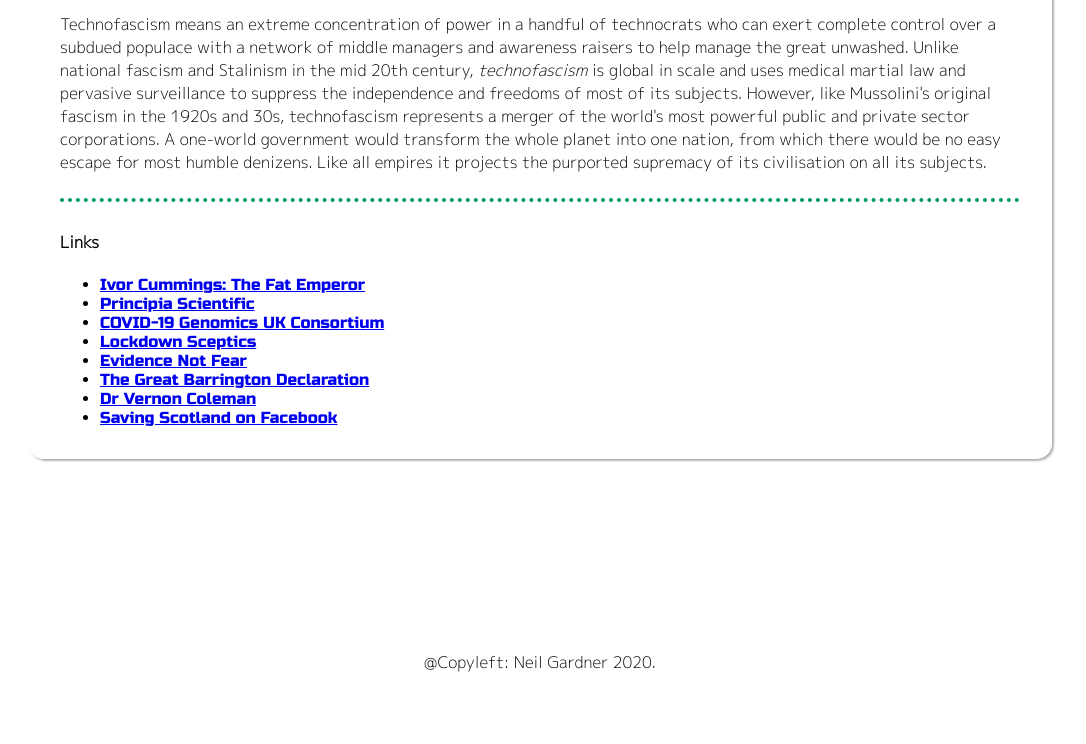
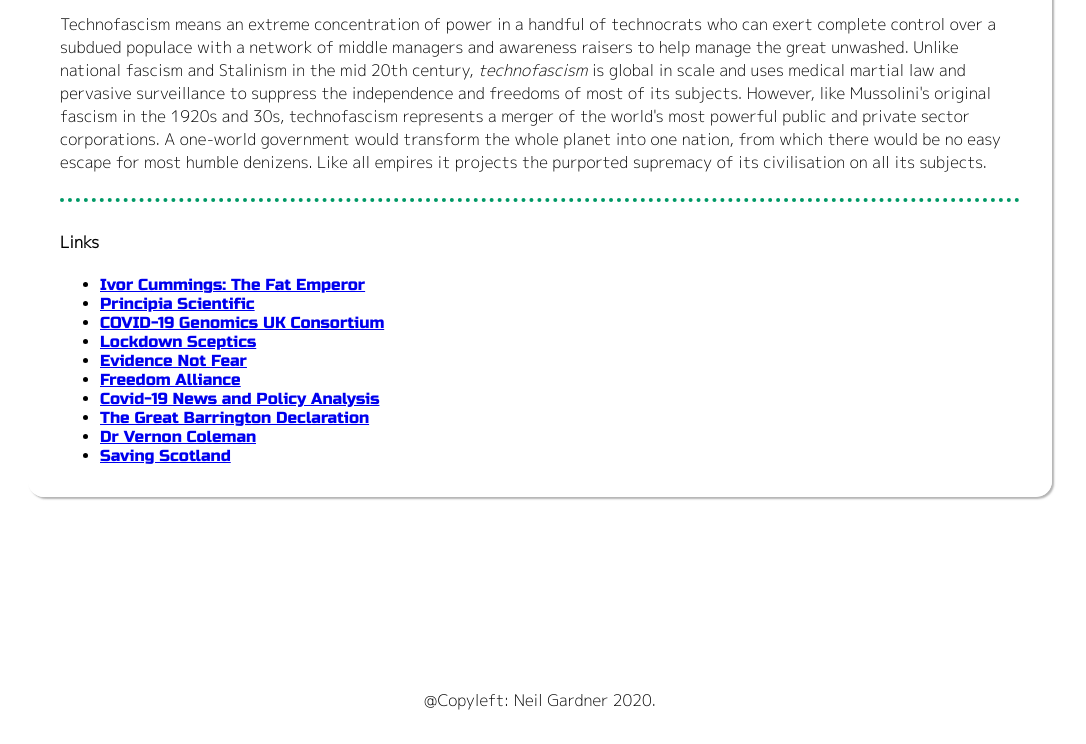
Before and after one commit to neilg63/resist-technofascism, a plain HTML site: page index.html in a window 1280 px wide. Shown: the part 1202-1946 px from the top of the page, without its empty margins (100-1186 px from the left). Before the commit the page ends 1908 px from the top, so only its background shows below. Drawn offline with Linux system fonts and the light colour scheme.

Commit message:
edited links

```diff
--- a/index.html
+++ b/index.html
@@ -413,20 +413,28 @@
               >
             </li>
             <li>
+              <a href="https://www.freedomalliance.co.uk" target="_blank"
+                >Freedom Alliance</a
+              >
+            </li>
+            <li>
+              <a href="https://covexit.com" target="_blank"
+                >Covid-19 News and Policy Analysis</a
+              >
+            </li>
+            <li>
               <a href="https://gbdeclaration.org/" target="_blank"
                 >The Great Barrington Declaration</a
               >
             </li>
             <li>
-              <a href="https://www.vernoncoleman.com/" target="_blank"
+              <a href="https://www.vernoncoleman.org/" target="_blank"
                 >Dr Vernon Coleman</a
               >
             </li>
             <li>
-              <a
-                href="https://www.facebook.com/groups/2012190098915859/"
-                target="_blank"
-                >Saving Scotland on Facebook</a
+              <a href="https://www.savingscotland.org" target="_blank"
+                >Saving Scotland</a
               >
             </li>
           </ul>
```
